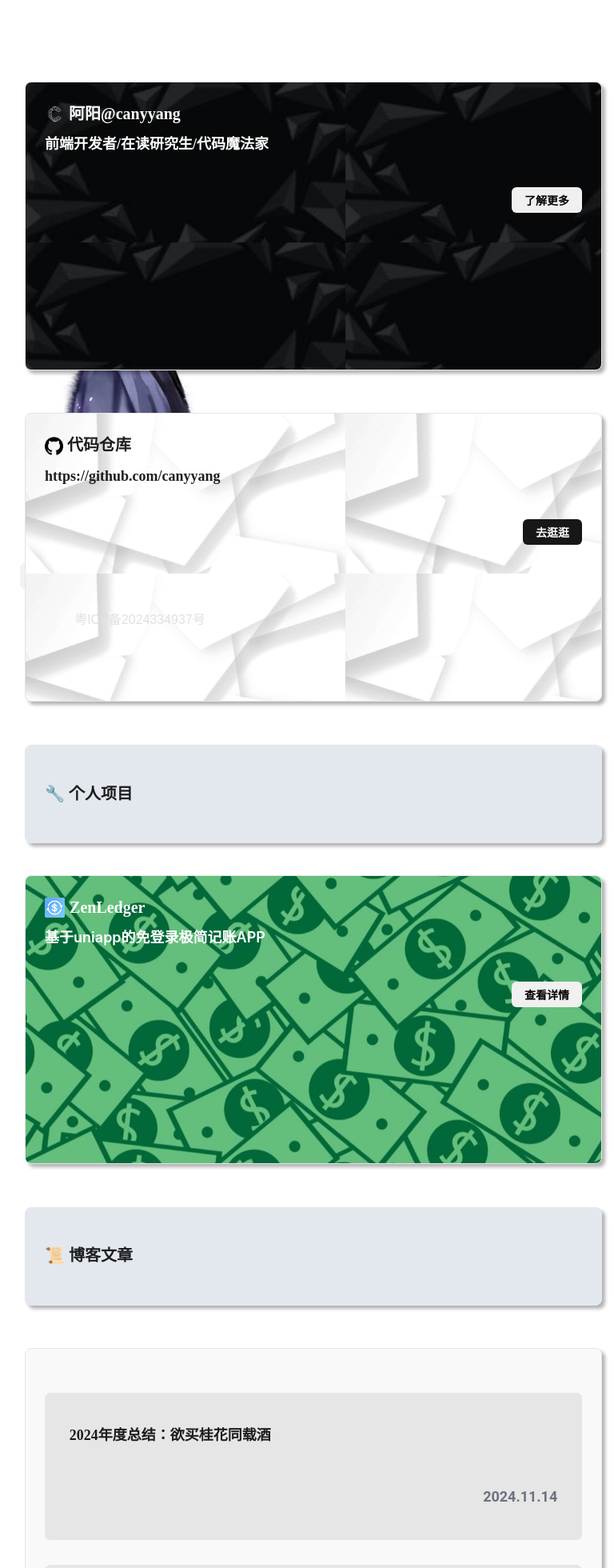
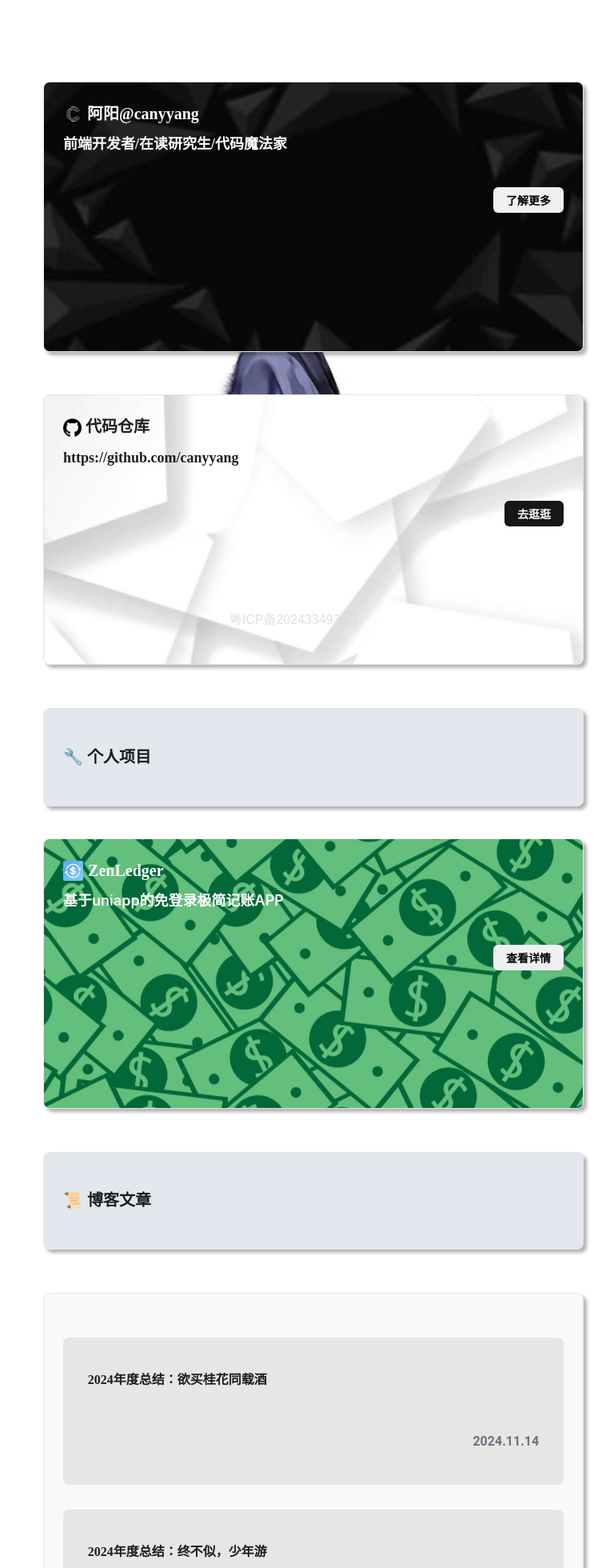
Before and after one commit to canyyang/blog, a React (Vite) app: page / in a window 768 px wide. Shown: the top 1960 px of the page at 80% size. Built offline with nearby package versions, Linux system fonts and the light colour scheme.

Commit message:
UPDATE mobile css

```diff
--- a/src/App.css
+++ b/src/App.css
@@ -1,6 +1,6 @@
-body, html {
+html {
     font-family: "FZLanTingHei", "Microsoft YaHei", sans-serif;
-    width: 100%;
+    width: 100vw;
     overflow-x: hidden;
 }
 
--- a/src/pages/Home/Home.module.css
+++ b/src/pages/Home/Home.module.css
@@ -98,6 +98,8 @@
     }
 
     .left-card {
+        width: 400px;
+        height: 200px;
         font-family: FangSong;
         background-image: url(/imgs/black1.png);
         background-size: 400px 200px;
@@ -121,6 +123,8 @@
     }
 
     .right-card {
+        width: 400px;
+        height: 200px;
         background-image: url(/imgs/white1.png);
         background-size: 400px 200px;
         font-family: Microsoft YaHei;
@@ -243,10 +247,12 @@
         flex-direction: column;
         align-items: center;
         width: 100vw;
+        overflow-x: hidden !important;
     }
 
     .fixbox {
         display: flex;
+        width: 96vw;
         flex-direction: column;
         align-items: center;
     }
@@ -303,7 +309,7 @@
     }
 
     .rightbox {
-        width: 100vw;
+        width: 96vw;
         padding-bottom: 20px;
     }
 
@@ -337,15 +343,10 @@
     .left-card {
         font-family: FangSong;
         background-image: url(/imgs/black1.png);
-        background-size: 400px 200px;
+        background-size: 88vw 44vw;
         color: #ffffff;
-        width: 94vw;
-        height: 47vw;
-    }
-
-    .left-card:hover {
-        background-image: url(/imgs/black2.png);
-        background-size: 94vw 47vw;
+        width: 88vw;
+        height: 44vw;
     }
 
     .left-button {
@@ -360,16 +361,11 @@
     }
 
     .right-card {
-        width: 94vw;
-        height: 47vw;
+        width: 88vw;
+        height: 44vw;
         background-image: url(/imgs/white1.png);
-        background-size: 400px 200px;
+        background-size: 88vw 44vw;
         font-family: Microsoft YaHei;
-    }
-
-    .right-card:hover {
-        background-image: url(/imgs/white2.png);
-        background-size: 94vw 47vw;
     }
 
     .right-button {
@@ -395,15 +391,15 @@
     }
 
     .item {
-        width: 94vw;
-        height: 47vw;
+        width: 88vw;
+        height: 44vw;
         margin-top: 40px;
         border: 0.5px solid #e6e6e6;
         border-radius: 8px;
         box-shadow: 4px 4px 4px rgba(0, 0, 0, 0.3);
         cursor: pointer;
         color: #ffffff;
-        background-size:  94vw 47vw;
+        background-size:  88vw 44vw;
     }
 
     .item:hover {
@@ -415,17 +411,12 @@
         background-image: url(/imgs/green1.jpg);
     }
 
-    .first-item:hover {
-        background-image: url(/imgs/green2.png);
-        background-size: 94vw 47vw;
-    }
-
     .blog {
         padding: 2vw 4vw;
         margin-top: 4vw;
         height: 24vw;
         border-radius: 7px;
-        font-size: 18px;
+        font-size: 16px;
         font-weight: 600;
         background-color: #e6e6e6;
     }
@@ -451,7 +442,7 @@
     }
 
     .more {
-        width: 200px;
+        width: 40vw;
         height: 50px;
         text-align: center;
         line-height: 50px;
@@ -467,7 +458,7 @@
         display: flex;
         align-items: center;
         border-radius: 8px;
-        width: 94vw;
+        width: 88vw;
         height: 16vw;
         font-size: 18px;
         font-weight: bold;
--- a/src/pages/Home/Home.tsx
+++ b/src/pages/Home/Home.tsx
@@ -25,7 +25,7 @@ export default function Home() {
       </Flex>
       {!isMobile && (<div className={style.leftbox}></div>)}
       <Flex className={style.rightbox}  vertical={true} align='center'>
-        <Flex justify='space-between' vertical={isMobile ? true : false} style={{width: '850px'}} align='center'>
+        <Flex justify='space-between' vertical={isMobile ? true : false} style={{width: `${isMobile ? '88vw' : '850px'}`}} align='center'>
           <Card className={`${style.card} ${style['left-card']}`}>
             <Flex align='center' className={`${style['intro-title']}`}><img src='imgs/yang.png' style={{width: '25px', marginRight: '5px'}} /> 阿阳@canyyang</Flex>
             <div className={`${style['intro-context']}`}>前端开发者/在读研究生/代码魔法家</div>
@@ -37,16 +37,16 @@ export default function Home() {
             <Flex justify='flex-end'><Button type='text' className={`${style['right-button']}`}><a href="https://www.github.com/canyyang" target="_blank" rel="noopener noreferrer">去逛逛</a></Button></Flex>
           </Card>
         </Flex>
-        <Card className={`${style.card}  ${style['card-title']}`} style={{width: `${isMobile ? '94vw' : '850px'}`}}>🔧 个人项目</Card>
-        <Flex vertical={isMobile ? true : false} justify='space-between' style={{width: `${isMobile ? '94vw' : '850px'}`}}>
+        <Card className={`${style.card}  ${style['card-title']}`} style={{width: `${isMobile ? '88vw' : '850px'}`}}>🔧 个人项目</Card>
+        <Flex vertical={isMobile ? true : false} justify='space-between' style={{width: `${isMobile ? '88vw' : '850px'}`}}>
           <Card className={`${style.item} ${style['first-item']}`}>
             <Flex align='center' className={`${style['intro-title']}`}><img src='imgs/money.png' style={{width: '25px', marginRight: '6px'}} /> ZenLedger</Flex>
             <div className={`${style['intro-context']}`}>基于uniapp的免登录极简记账APP</div>
             <Flex justify='flex-end'><Button type='text' className={`${style['left-button']}`}><a href="https://www.github.com/canyyang/ZenLedger" target="_blank" rel="noopener noreferrer">查看详情</a></Button></Flex>
           </Card>
         </Flex>
-        <Card className={`${style.card}  ${style['card-title']}`} style={{width: `${isMobile ? '94vw' : '850px'}`}}>📜 博客文章</Card>
-        <Card className={`${style.card}`} style={{width: `${isMobile ? '94vw' : '850px'}`}}>
+        <Card className={`${style.card}  ${style['card-title']}`} style={{width: `${isMobile ? '88vw' : '850px'}`}}>📜 博客文章</Card>
+        <Card className={`${style.card}`} style={{width: `${isMobile ? '88vw' : '850px'}`}}>
           <Flex vertical={isMobile ? true : false} align={isMobile ? 'stretch' : 'center' } justify='space-between' className={style.blog}>
             <span className={`${style['blog-title']}`}>2024年度总结：欲买桂花同载酒</span>
             <span className={`${style['blog-time']}`}>2024.11.14</span>
@@ -59,8 +59,8 @@ export default function Home() {
             <div className={style.more}>查看更多</div>
           </Flex>
         </Card>
-        <Card className={`${style.card}  ${style['card-title']}`} style={{width: `${isMobile ? '94vw' : '850px'}`}}>📞 与我联系</Card>
-        <Flex justify='space-between' vertical={isMobile ? true : false} style={{width: `${isMobile ? '94vw' : '850px'}`}}>
+        <Card className={`${style.card}  ${style['card-title']}`} style={{width: `${isMobile ? '88vw' : '850px'}`}}>📞 与我联系</Card>
+        <Flex justify='space-between' vertical={isMobile ? true : false} style={{width: `${isMobile ? '88vw' : '850px'}`}}>
           <Flex className={`${style.card}  ${style['contact']}`}><div className={`${style['contact-img']}`} style={{backgroundPosition: '0 0'}}></div><span> Email: canyangchen@126.com</span></Flex>
           <Flex className={`${style.card}  ${style['contact']}`}><div className={`${style['contact-img']}`} style={{backgroundPosition: '-32px 0'}}></div><span> QQ: 2357873118</span></Flex>
         </Flex>
```
